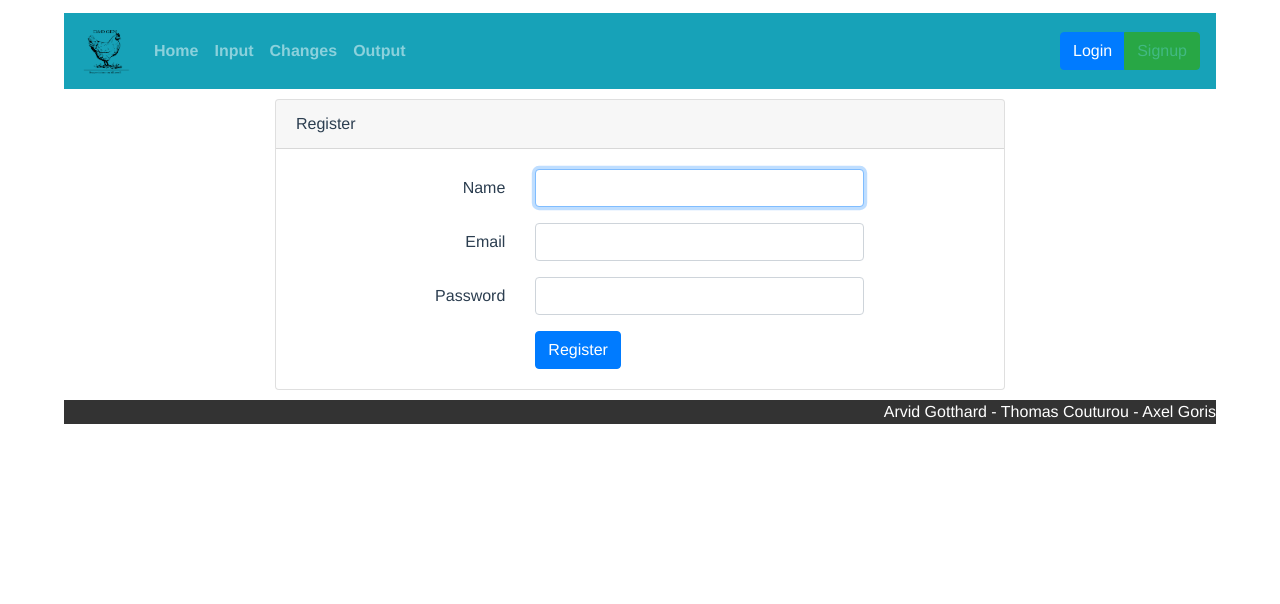
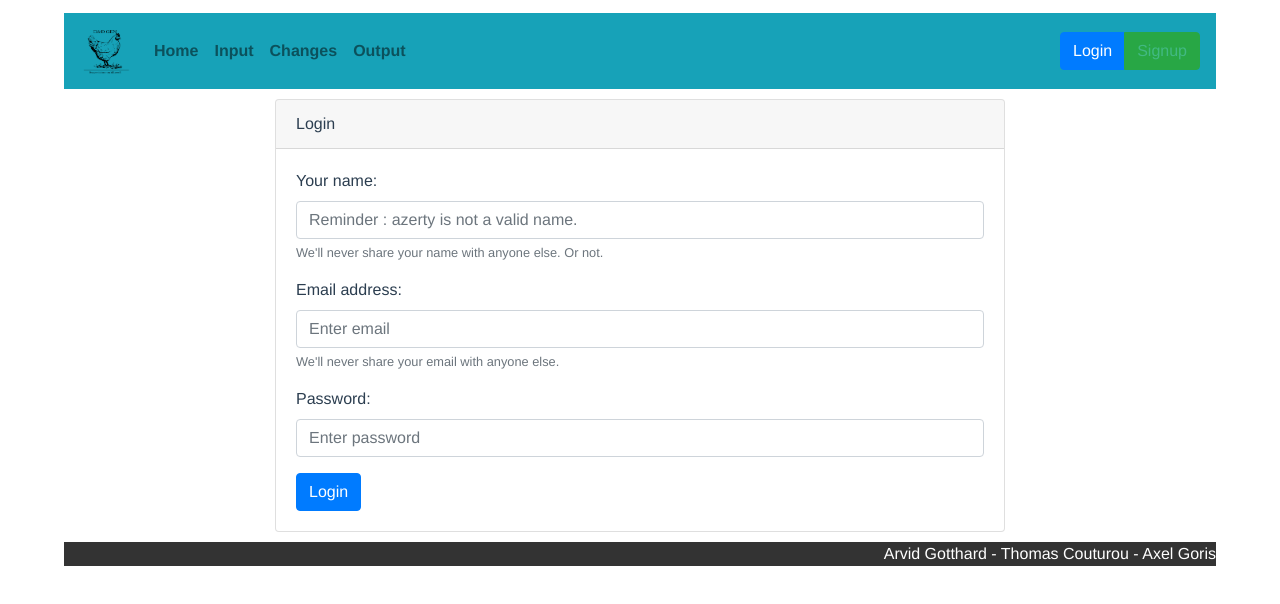
Before and after one commit to Axelgoris99/DD_Gen, a Vue app: page /register in a window 1280 px wide. Shown: the top 604 px of the page. Built offline with nearby package versions, Linux system fonts and the light colour scheme; no server answers; the HTML template or start-up script is replaced by a standard one.

Commit message:
Fix: Changed login form v-on:input

```diff
--- a/src/presenter/headerPresenter.vue
+++ b/src/presenter/headerPresenter.vue
@@ -31,17 +31,13 @@ export default {
       if (this.$store.state.user.data) {
         return this.$store.state.user.data.displayName;
       } else {
-        return "0";
+        return "What";
       }
     },
   },
   methods: {
-    login() {
-      console.log("Welcome user !");
-    },
-    signup() {
-      console.log("New User Incoming ?");
-    },
+    login() {},
+    signup() {},
     signOut() {
       firebase.auth().signOut();
     },
--- a/src/presenter/loginPresenter.vue
+++ b/src/presenter/loginPresenter.vue
@@ -1,6 +1,11 @@
 <template>
   <div>
-    <MyLoginView :error="error" @submit="submit" />
+    <MyLoginView
+      :error="error"
+      @submit="submit"
+      @password="passwordChange"
+      @mail="mailChange"
+    />
   </div>
 </template>
 
@@ -24,10 +29,16 @@ export default {
     };
   },
   methods: {
-    submit(formData) {
+    passwordChange(event) {
+      this.form.password = event;
+    },
+    mailChange(event) {
+      this.form.email = event;
+    },
+    submit() {
       firebase
         .auth()
-        .signInWithEmailAndPassword(formData.email, formData.password)
+        .signInWithEmailAndPassword(this.form.email, this.form.password)
         .then(() => {
           this.$router.replace({ name: "home" });
         })
--- a/src/presenter/registerPresenter.vue
+++ b/src/presenter/registerPresenter.vue
@@ -1,6 +1,12 @@
 <template>
   <div>
-    <MyRegisterView :error="error" @submit="submit" />
+    <MyRegisterView
+      :error="error"
+      @submit="submit"
+      @password="passwordChange"
+      @mail="mailChange"
+      @name="nameChange"
+    />
   </div>
 </template>
 
@@ -25,17 +31,28 @@ export default {
     };
   },
   methods: {
-    submit(formData) {
-      //console.log(formData.email, formData.password, formData.name);
+    passwordChange(event) {
+      this.form.password = event;
+    },
+    mailChange(event) {
+      this.form.email = event;
+    },
+    nameChange(event) {
+      this.form.name = event;
+    },
+    submit() {
       firebase
         .auth()
-        .createUserWithEmailAndPassword(formData.email, formData.password)
+        .createUserWithEmailAndPassword(this.form.email, this.form.password)
         .then((data) => {
           data.user
             .updateProfile({
-              displayName: formData.name,
+              displayName: this.form.name,
             })
             .then(() => {});
+        })
+        .then(() => {
+          this.$router.replace({ name: "home" });
         })
         .catch((err) => {
           this.error = err.message;
--- a/src/view/headerView.vue
+++ b/src/view/headerView.vue
@@ -1,7 +1,7 @@
 <template>
   <div class="header">
     <div>
-      <b-navbar toggleable="lg" type="dark" variant="info">
+      <b-navbar toggleable="lg" type="light" variant="info">
         <b-navbar-brand href="#">
           <b-img
             right
@@ -76,6 +76,5 @@ export default {
 <style scoped>
 .header {
   margin-bottom: 10px;
-  background: #ffffff;
 }
 </style>
--- a/src/view/loginView.vue
+++ b/src/view/loginView.vue
@@ -6,49 +6,38 @@
           <div class="card-header">Login</div>
           <div class="card-body">
             <div v-if="error" class="alert alert-danger">{{ error }}</div>
-            <form id="myForm" action="#" @submit.prevent="submit">
-              <div class="form-group row">
-                <label for="email" class="col-md-4 col-form-label text-md-right"
-                  >Email</label
-                >
+            <b-form @submit="onSubmit" @reset="onReset">
+              <b-form-group
+                id="input-group-1"
+                label="Email address:"
+                label-for="input-1"
+                description="We'll never share your email with anyone else."
+              >
+                <b-form-input
+                  id="input-1"
+                  type="email"
+                  placeholder="Enter email"
+                  required
+                  v-on:input="onMailInput"
+                ></b-form-input>
+              </b-form-group>
 
-                <div class="col-md-6">
-                  <input
-                    id="email"
-                    type="email"
-                    class="form-control"
-                    name="email"
-                    value
-                    required
-                    autofocus
-                  />
-                </div>
-              </div>
+              <b-form-group
+                id="input-group-2"
+                label="Password:"
+                label-for="input-2"
+              >
+                <b-form-input
+                  id="input-2"
+                  type="password"
+                  placeholder="Enter password"
+                  required
+                  v-on:input="onPasswordInput"
+                ></b-form-input>
+              </b-form-group>
 
-              <div class="form-group row">
-                <label
-                  for="password"
-                  class="col-md-4 col-form-label text-md-right"
-                  >Password</label
-                >
-
-                <div class="col-md-6">
-                  <input
-                    id="password"
-                    type="password"
-                    class="form-control"
-                    name="password"
-                    required
-                  />
-                </div>
-              </div>
-
-              <div class="form-group row mb-0">
-                <div class="col-md-8 offset-md-4">
-                  <button type="submit" class="btn btn-primary">Login</button>
-                </div>
-              </div>
-            </form>
+              <b-button type="submit" variant="primary">Login</b-button>
+            </b-form>
           </div>
         </div>
       </div>
@@ -62,18 +51,20 @@ export default {
   props: {
     error: String,
   },
-  emits: ["submit"],
+  emits: ["submit", "password", "mail"],
   methods: {
-    submit() {
-      //currently this is the only way to use FormData, we can't use it directly
-      var myForm = document.getElementById("myForm");
-      var formData = new FormData(myForm);
-      var dict = {};
-      for (var [key, value] of formData.entries()) {
-        dict[key] = value;
-      }
-
-      this.$emit("submit", dict);
+    onSubmit(event) {
+      event.preventDefault();
+      this.$emit("submit");
+    },
+    onReset() {
+      // Reset our form values
+    },
+    onPasswordInput(event) {
+      this.$emit("password", event);
+    },
+    onMailInput(event) {
+      this.$emit("mail", event);
     },
   },
 };
--- a/src/view/registerView.vue
+++ b/src/view/registerView.vue
@@ -3,72 +3,56 @@
     <div class="row justify-content-center">
       <div class="col-md-8">
         <div class="card">
-          <div class="card-header">Register</div>
+          <div class="card-header">Login</div>
           <div class="card-body">
             <div v-if="error" class="alert alert-danger">{{ error }}</div>
-            <form id="myForm" action="#" @submit.prevent="submit">
-              <div class="form-group row">
-                <label for="name" class="col-md-4 col-form-label text-md-right"
-                  >Name</label
-                >
+            <b-form @submit="onSubmit" @reset="onReset">
+              <b-form-group
+                id="input-group-1"
+                label="Your name:"
+                label-for="input-1"
+                description="We'll never share your name with anyone else. Or not."
+              >
+                <b-form-input
+                  id="input-1"
+                  type="text"
+                  placeholder="Reminder : azerty is not a valid name."
+                  required
+                  v-on:input="onNameInput"
+                ></b-form-input>
+              </b-form-group>
 
-                <div class="col-md-6">
-                  <input
-                    id="name"
-                    type="name"
-                    class="form-control"
-                    name="name"
-                    value
-                    required
-                    autofocus
-                  />
-                </div>
-              </div>
+              <b-form-group
+                id="input-group-2"
+                label="Email address:"
+                label-for="input-2"
+                description="We'll never share your email with anyone else."
+              >
+                <b-form-input
+                  id="input-2"
+                  type="email"
+                  placeholder="Enter email"
+                  required
+                  v-on:input="onMailInput"
+                ></b-form-input>
+              </b-form-group>
 
-              <div class="form-group row">
-                <label for="email" class="col-md-4 col-form-label text-md-right"
-                  >Email</label
-                >
+              <b-form-group
+                id="input-group-3"
+                label="Password:"
+                label-for="input-3"
+              >
+                <b-form-input
+                  id="input-3"
+                  type="password"
+                  placeholder="Enter password"
+                  required
+                  v-on:input="onPasswordInput"
+                ></b-form-input>
+              </b-form-group>
 
-                <div class="col-md-6">
-                  <input
-                    id="email"
-                    type="email"
-                    class="form-control"
-                    name="email"
-                    value
-                    required
-                    autofocus
-                  />
-                </div>
-              </div>
-
-              <div class="form-group row">
-                <label
-                  for="password"
-                  class="col-md-4 col-form-label text-md-right"
-                  >Password</label
-                >
-
-                <div class="col-md-6">
-                  <input
-                    id="password"
-                    type="password"
-                    class="form-control"
-                    name="password"
-                    required
-                  />
-                </div>
-              </div>
-
-              <div class="form-group row mb-0">
-                <div class="col-md-8 offset-md-4">
-                  <button type="submit" class="btn btn-primary">
-                    Register
-                  </button>
-                </div>
-              </div>
-            </form>
+              <b-button type="submit" variant="primary">Login</b-button>
+            </b-form>
           </div>
         </div>
       </div>
@@ -82,17 +66,23 @@ export default {
   props: {
     error: String,
   },
-  emits: ["submit"],
+  emits: ["submit", "password", "mail", "name"],
   methods: {
-    submit() {
-      var myForm = document.getElementById("myForm");
-      var formData = new FormData(myForm);
-      var dict = {};
-      for (var [key, value] of formData.entries()) {
-        dict[key] = value;
-      }
-
-      this.$emit("submit", dict);
+    onSubmit(event) {
+      event.preventDefault();
+      this.$emit("submit");
+    },
+    onReset() {
+      // Reset our form values
+    },
+    onPasswordInput(event) {
+      this.$emit("password", event);
+    },
+    onMailInput(event) {
+      this.$emit("mail", event);
+    },
+    onNameInput(event) {
+      this.$emit("name", event);
     },
   },
 };
```
